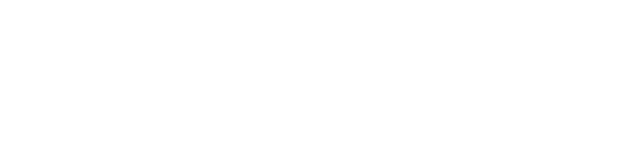
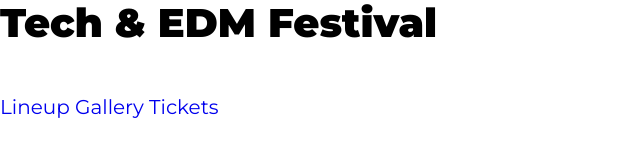
Before and after one commit to FernandoMercado-Dev/webPage_Festival-FrontEnd-EN, a website: page index.html in a window 1280 px wide. Shown: the whole page, without its empty margins (0-640 px from the left). Drawn offline with Linux system fonts and the light colour scheme.

Commit message:
ADD header and nav in index.html

```diff
--- a/index.html
+++ b/index.html
@@ -10,6 +10,16 @@
     <link rel="stylesheet" href="build/css/app.css">
 </head>
 <body>
+    <header class="header">
+        <div class="container header_content">
+            <h1>Tech & EDM Festival</h1>
 
+            <nav class="navigation-main">
+                <a href="#">Lineup</a>
+                <a href="#">Gallery</a>
+                <a href="#">Tickets</a>
+            </nav>
+        </div>
+    </header>
 </body>
 </html>
```
